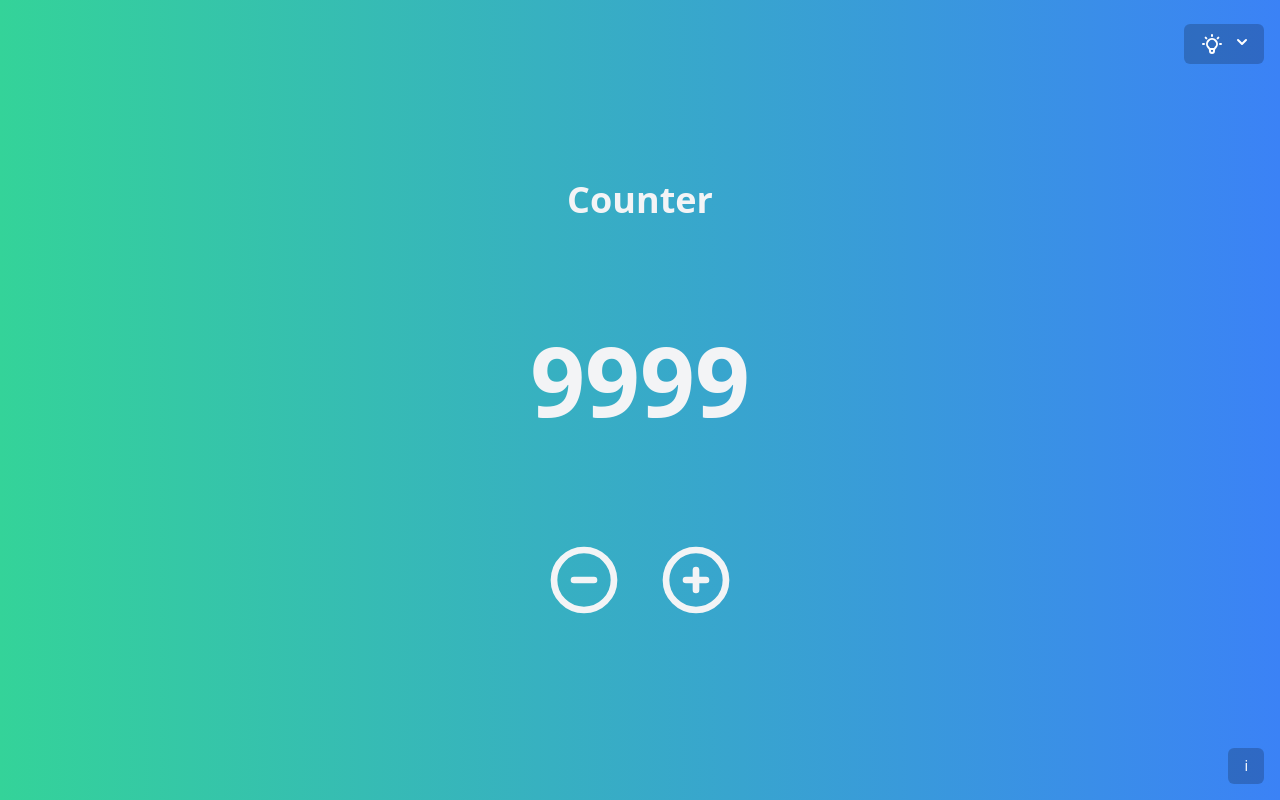
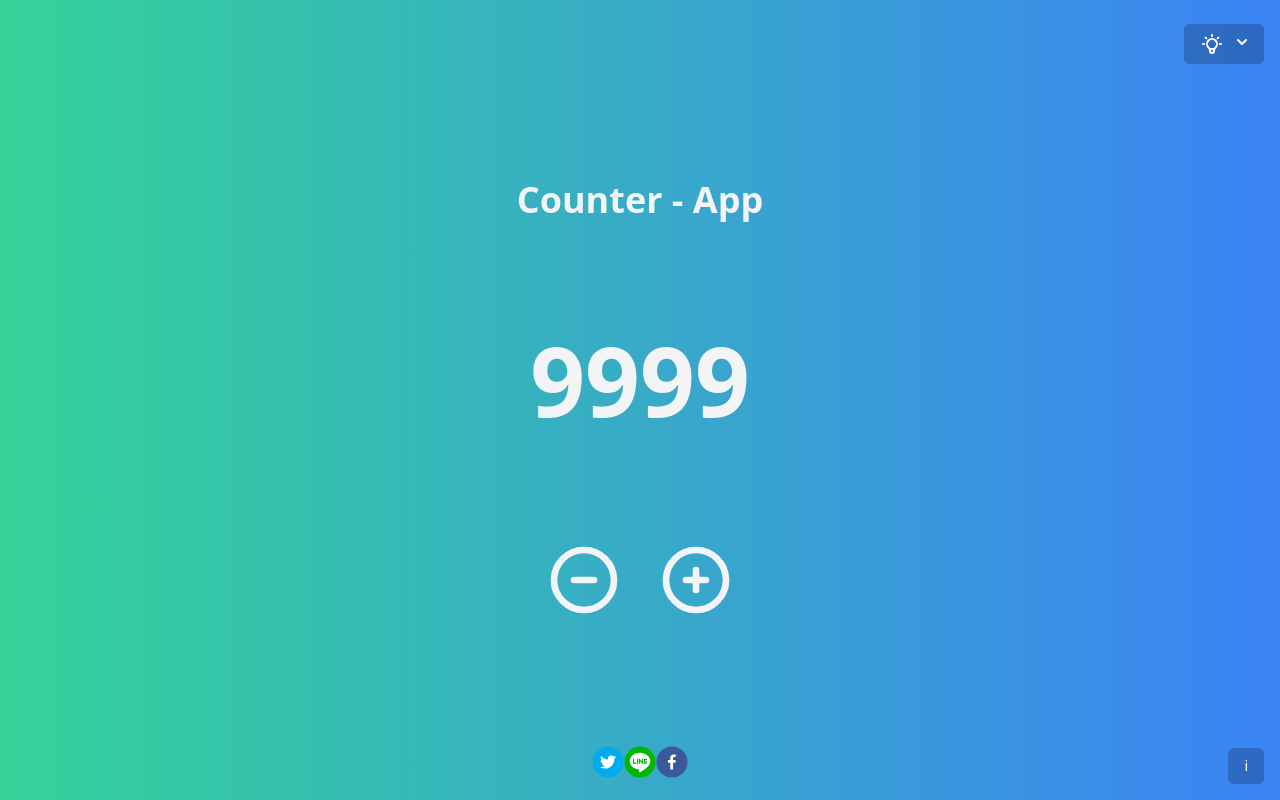
Before and after one commit to ken505/counter-app, a Next.js app: page / in a window 1280 px wide. Built offline with nearby package versions, Linux system fonts and the light colour scheme.

Commit message:
✨ Added Sns share function.

```diff
--- /dev/null
+++ b/components/SnsShare.jsx
@@ -0,0 +1,25 @@
+import {
+  FacebookShareButton,
+  FacebookIcon,
+  TwitterShareButton,
+  TwitterIcon,
+  LineShareButton,
+  LineIcon,
+} from "react-share";
+
+export function SnsShare(props) {
+  const { url, title } = props;
+  return (
+    <div >
+      <TwitterShareButton url={url} title={title}>
+        <TwitterIcon size={32} round />
+      </TwitterShareButton>
+      <LineShareButton url={url} title={title}>
+        <LineIcon size={32} round />
+      </LineShareButton>
+      <FacebookShareButton url={url} >
+        <FacebookIcon size={32} round />
+      </FacebookShareButton>
+    </div>
+  );
+}
--- a/package.json
+++ b/package.json
@@ -12,7 +12,8 @@
     "@heroicons/react": "^1.0.1",
     "next": "10.2.3",
     "react": "17.0.2",
-    "react-dom": "17.0.2"
+    "react-dom": "17.0.2",
+    "react-share": "^4.4.0"
   },
   "devDependencies": {
     "autoprefixer": "^10.2.5",
--- /dev/null
+++ b/pages/_document.jsx
@@ -0,0 +1,30 @@
+import Document, { Html, Head, Main, NextScript } from "next/document";
+
+class MyDocument extends Document {
+  static async getInitialProps(ctx) {
+    const initialProps = await Document.getInitialProps(ctx);
+    return { ...initialProps };
+  }
+
+  render() {
+    return (
+      <Html>
+        <Head />
+        <body>
+          <div id="fb-root"></div>
+          <script
+            async
+            defer
+            crossorigin="anonymous"
+            src="https://connect.facebook.net/ja_JP/sdk.js#xfbml=1&version=v10.0&appId=251942016689509&autoLogAppEvents=1"
+            nonce="HP4G8xL7"
+          ></script>
+          <Main />
+          <NextScript />
+        </body>
+      </Html>
+    );
+  }
+}
+
+export default MyDocument;
--- a/pages/index.jsx
+++ b/pages/index.jsx
@@ -1,13 +1,32 @@
+import Head from "next/head";
 import { DarkModeMenu } from "../components/DarkModeMenu";
 import { InfoModal } from "../components/InfoModal";
 import { Minus } from "../components/Minus";
 import { Pulus } from "../components/Pulus";
+import { SnsShare } from "../components/SnsShare";
 
 export default function Home() {
   return (
     <div className="min-h-screen flex flex-col justify-center items-center bg-gradient-to-r from-green-400 to-blue-500">
-    <DarkModeMenu />
-      <h1 className="text-4xl text-gray-100 font-bold select-none">Counter</h1>
+      <Head>
+        <title>Counter App</title>
+        {/* <link rel="icon" href="/favicon.ico" /> */}
+        <meta name="twitter:card" content="summary_large_image" />
+        <meta
+          property="og:url"
+          content="https://counter-app-theta.vercel.app/"
+        />
+        <meta property="og:title" content="Counter - App" />
+        <meta property="og:description" content="Counter - App" />
+        <meta
+          property="og:image"
+          content="https://user-images.githubusercontent.com/68226398/119503313-ce1a0f80-bda5-11eb-880a-036ff2aa6ee9.jpeg"
+        />
+      </Head>
+      <DarkModeMenu />
+      <h1 className="text-4xl text-gray-100 font-bold select-none">
+        Counter - App
+      </h1>
       <p className="h-80 w-40 text-8xl text-gray-100 font-bold flex justify-center items-center select-none">
         9999
       </p>
@@ -16,6 +35,21 @@ export default function Home() {
         <Pulus />
       </div>
       <InfoModal />
+      <div className="fixed bottom-4">
+        <SnsShare
+          url={"https://counter-app-theta.vercel.app/"}
+          title={"Counter - App"}
+        />
+        <div
+          class="fb-like"
+          data-href="https://counter-app-theta.vercel.app/"
+          data-width=""
+          data-layout="button_count"
+          data-action="like"
+          data-size="small"
+          data-share="false"
+        ></div>
+      </div>
     </div>
   );
 }
```
Also changed, not shown: 1 other file (tests, documents, lock files or other folders).
